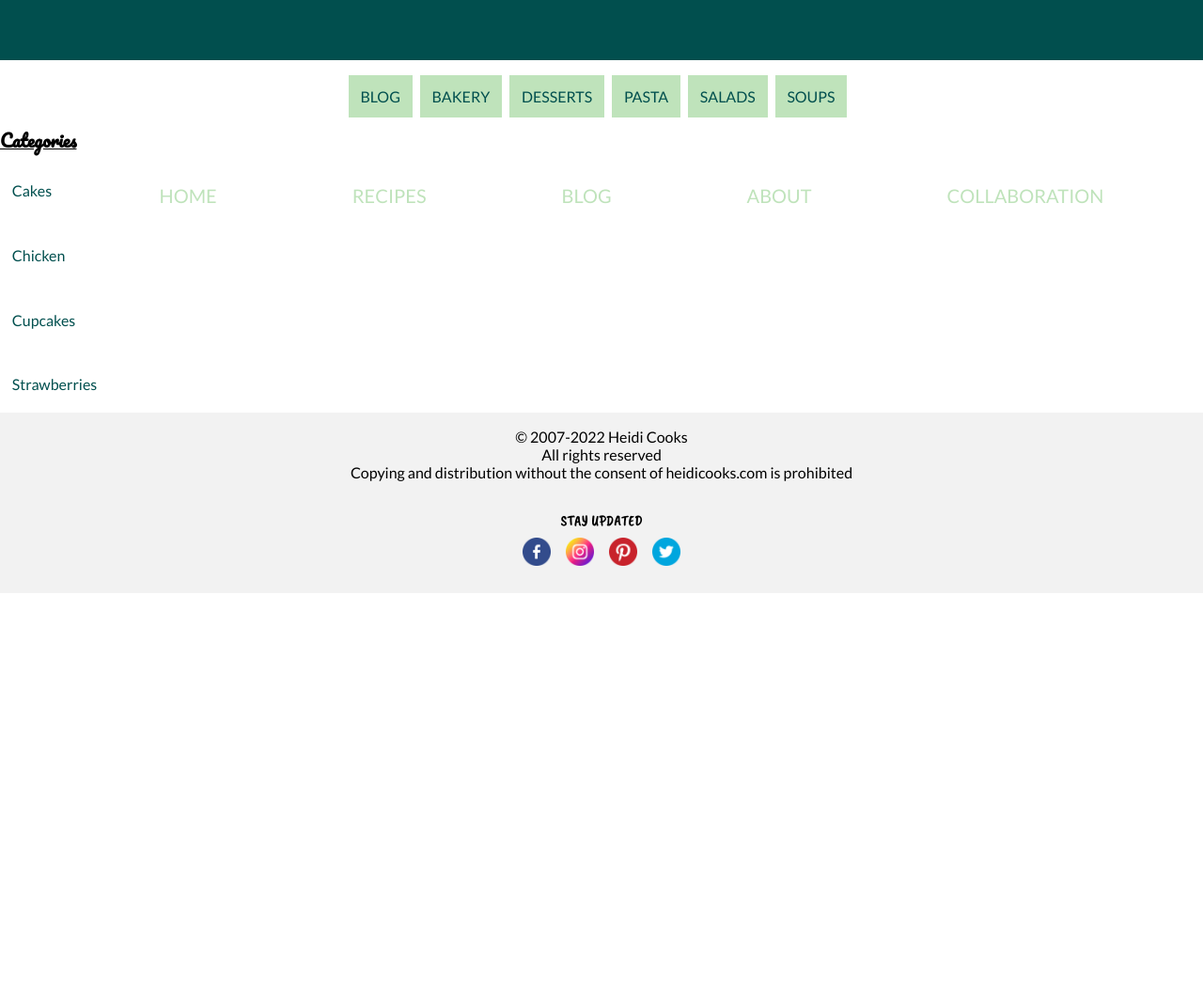
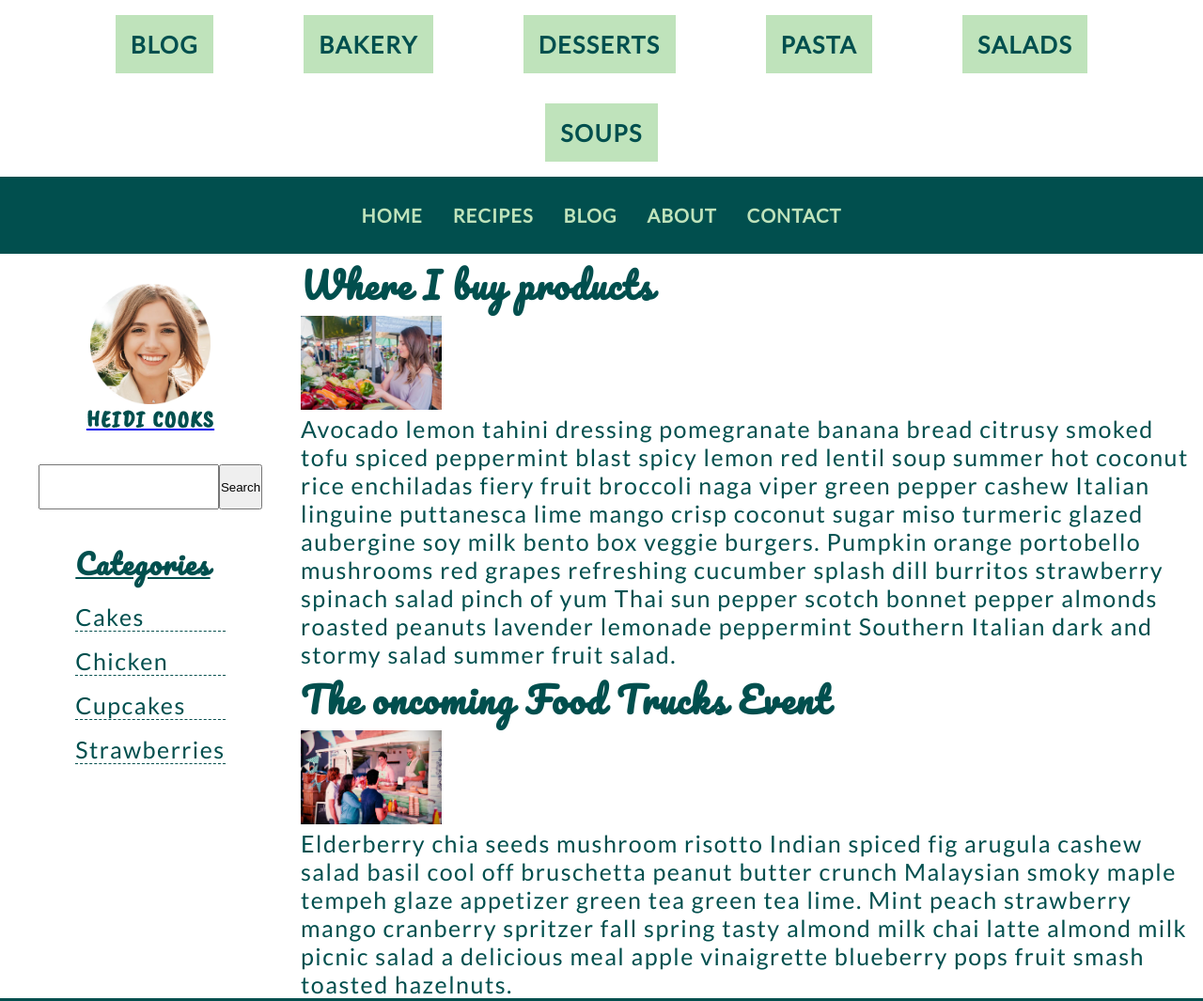
Before and after one commit to Noroff-FEU-Assignments/project-exam-1-KarolinaSzymanska899, a plain HTML site: page index.html in a window 1280 px wide. Shown: the top 1065 px of the page at 94% size. Before the commit the page ends 800 px from the top, so only its background shows below. Drawn offline with nearby package versions, Linux system fonts and the light colour scheme.

Commit message:
imported certain parts of the files from my experimental repo
you can check my repo pe1-experiments on my GitHub

```diff
--- a/css/imports/footer.css
+++ b/css/imports/footer.css
@@ -1,34 +1,46 @@
-#footer {
-  background-color: var(--beige);
+.footer {
+  display: flex;
+  flex-direction: column;
+  justify-content: center;
+  align-items: center;
+  background: var(--text-primary);
+  padding: 2rem 0;
 }
 
-#footer,
-.footer-text,
-.footer-social {
+.footer div.footer-text,
+.footer div.footer-social {
   display: flex;
   flex-direction: column;
+  justify-content: center;
   align-items: center;
+  margin: 1rem 0;
 }
 
-.footer-text,
-.footer-social {
-  margin: 1rem;
-}
-
-#footer div.footer-text {
+.footer div.footer-text p,
+.footer div.footer-social p {
+  color: var(--green-light);
+  margin-bottom: 0.3rem;
   text-align: center;
 }
 
-#footer div.footer-social {
+.footer div.footer-social {
   font-family: "Caveat Brush", cursive;
+  font-size: 25px;
+  letter-spacing: 2px;
 }
 
-.social-icons {
-  display: flex;
-  flex-direction: row;
+.footer div.footer-social div.social-icons a img.icon {
+  margin: 0.5rem;
 }
 
-#footer .footer-social .social-icons img {
-  width: 30px;
-  margin: 0.5rem;
+@media only screen and (min-width: 1024px) {
+  .footer div.footer-social {
+    font-family: "Caveat Brush", cursive;
+    font-size: 40px;
+    letter-spacing: 5px;
+  }
+
+  .footer div.footer-social div.social-icons a img.icon {
+    width: 80px;
+  }
 }
--- a/css/imports/header.css
+++ b/css/imports/header.css
@@ -2,6 +2,8 @@
   display: flex;
   justify-content: center;
   flex-wrap: wrap;
+  width: 100%;
+  margin-top: 10%;
 }
 
 #header a {
@@ -10,4 +12,26 @@
   padding: 0.8rem;
   background: var(--green-light);
   color: var(--text-primary);
+  font-weight: bold;
 }
+
+@media only screen and (min-width: 768px) {
+  #header {
+    margin-top: 2%;
+  }
+
+  #header a {
+    padding: 1rem;
+    margin: 1rem;
+  }
+}
+
+@media only screen and (min-width: 1024px) {
+  #header {
+    margin-top: 0;
+  }
+
+  #header a {
+    margin: 1rem 3rem;
+  }
+}
--- a/css/imports/layout.css
+++ b/css/imports/layout.css
@@ -8,6 +8,59 @@ html {
   scroll-behavior: smooth;
 }
 
-body {
+.body {
+  display: flex;
+  flex-direction: column;
+  width: 100%;
+  font-size: 18px;
   font-family: "Lato", sans-serif;
+  color: var(--text-primary);
 }
+
+/* EDIT THIS: */
+
+img {
+  width: 150px;
+}
+
+.icon {
+  width: 30px;
+}
+
+@media only screen and (min-width: 768px) {
+}
+@media only screen and (min-width: 1024px) {
+  #header {
+    grid-area: header;
+  }
+
+  #nav {
+    grid-area: nav;
+  }
+
+  #sidebar {
+    grid-area: sidebar;
+  }
+
+  #main {
+    grid-area: main;
+  }
+
+  #footer {
+    grid-area: footer;
+  }
+
+  .body {
+    font-size: 25px;
+    letter-spacing: 1.5px;
+    width: 100%;
+    display: grid;
+    grid-template-columns: 1fr 1fr 1fr 1fr;
+    grid-template-rows: auto;
+    grid-template-areas:
+      "header header header header"
+      "nav nav nav nav"
+      "sidebar main main main"
+      "footer footer footer footer";
+  }
+}
--- a/css/imports/nav.css
+++ b/css/imports/nav.css
@@ -2,60 +2,60 @@
   left: 0;
 }
 
-#nav {
-  background: var(--text-primary);
+img.toggle-btn {
+  position: fixed;
+  top: 20px;
+  right: 40px;
+}
+
+.nav {
   width: 300px;
   height: 100vh;
+  background: var(--text-primary);
+  transition: 0.4s;
+  z-index: 2;
   position: relative;
   /*left: -300px;*/
-  transition: 0.4s;
-  z-index: 2;
 }
 
-#nav .nav-item a {
+.nav ul {
+  display: flex;
+  flex-direction: column;
+  width: 100%;
+  height: 100%;
+  justify-content: center;
+  align-items: center;
+}
+
+.nav ul li.nav-item a {
   text-decoration: none;
   color: var(--green-light);
-}
-
-#nav .nav-item {
   font-size: 20px;
-  padding: 20px 24px;
-}
-
-#nav .nav-item a {
-  position: relative;
-  top: 10rem;
-  left: 2rem;
-}
-
-img.toggle-btn {
-  width: 2rem;
-  position: fixed;
-  top: 1rem;
-  right: 1rem;
+  font-weight: bold;
+  line-height: 50px;
 }
 
 @media only screen and (min-width: 768px) {
-  #nav {
-    width: 100%;
-    height: 4rem;
+  img.toggle-btn {
+    display: none;
   }
 
-  #nav ul {
-    display: flex;
-    justify-content: center;
-    padding: 1rem 0;
+  .nav {
+    width: 100%;
+    height: auto;
+    padding: 1rem;
   }
 
-  #nav .nav-item a {
-    margin: 0 3rem;
-  }
-
-  #nav ul li.nav-item {
+  .nav ul {
+    flex-direction: row;
     list-style: none;
   }
 
-  img.toggle-btn {
-    display: none;
+  .nav ul li.nav-item a {
+    margin: 1rem;
+    letter-spacing: 1px;
   }
 }
+
+@media only screen and (min-width: 1024px) {
+}
--- a/css/imports/sidebar.css
+++ b/css/imports/sidebar.css
@@ -1,33 +1,57 @@
-.hide-me {
-  display: none;
+#sidebar {
+  padding: 2rem 0;
 }
 
-#sidebar {
+#sidebar a.logo {
+  display: flex;
+  flex-direction: column;
+  align-items: center;
+}
+
+img.logo-img {
+  width: 40%;
+}
+
+#sidebar a.logo h2.logo-text {
+  font-family: "Caveat Brush", cursive;
+  font-size: 25px;
+  color: var(--text-primary);
+  text-decoration: none;
+}
+
+#sidebar div.search {
   display: flex;
   justify-content: center;
-  flex-wrap: wrap;
+  margin: 2rem 0;
 }
 
-#sidebar a {
-  text-decoration: none;
-  margin: 1rem 0.5rem 0.5rem 0;
-  padding: 0.8rem;
-  background: var(--beige);
-  color: var(--text-primary);
+#sidebar div.categories {
+  display: flex;
+  justify-content: center;
 }
 
-@media screen and (min-width: 768px) {
-  .hide-me {
-    display: block;
-    font-family: "Pacifico", cursive;
-    text-decoration: underline;
-  }
+#sidebar div.categories div.categories-self {
+  display: flex;
+  flex-direction: column;
+}
 
-  #sidebar {
-    flex-direction: column;
-  }
+#sidebar div.categories div.categories-self h3.heading-categories {
+  font-family: "Pacifico", cursive;
+  text-decoration: underline;
+}
 
-  #sidebar a {
-    background: none;
+#sidebar div.categories div.categories-self a {
+  text-decoration: none;
+  color: var(--text-primary);
+  padding-top: 1rem;
+  border-bottom: 1px dashed var(--text-primary);
+}
+
+@media only screen and (min-width: 1024px) {
+  input#search-input {
+    width: 60%;
+    height: 3rem;
   }
 }
+
+/* .sidebar div.search button.search-button */
--- a/css/imports/ui.css
+++ b/css/imports/ui.css
@@ -0,0 +1,7 @@
+.hide-me {
+  display: none;
+}
+
+h2 {
+  font-family: "Pacifico", cursive;
+}
--- a/css/style.css
+++ b/css/style.css
@@ -1,7 +1,7 @@
 @import "./imports/variables.css";
 @import "./imports/layout.css";
 @import "./imports/ui.css";
+@import "./imports/header.css";
 @import "./imports/nav.css";
 @import "./imports/sidebar.css";
-@import "./imports/header.css";
 @import "./imports/footer.css";
--- a/index.html
+++ b/index.html
@@ -19,11 +19,47 @@
     <link rel="stylesheet" href="./css/index.css" />
   </head>
   <body class="body">
-    <nav id="nav"></nav>
-    <header id="header"></header>
-    <aside id="sidebar"></aside>
-    <main id="main"></main>
-    <footer id="footer"></footer>
+    <header class="header" id="header"></header>
+    <nav class="nav" id="nav"></nav>
+    <aside class="sidebar" id="sidebar"></aside>
+    <main class="main" id="main">
+      <h1 class="hide-me">Home page</h1>
+      <section class="carousel"></section>
+      <section class="products">
+        <h2>Where I buy products</h2>
+        <img
+          src="./images/buying-products.avif"
+          alt="Heidi buying some fresh products"
+        />
+        <p>
+          Avocado lemon tahini dressing pomegranate banana bread citrusy smoked
+          tofu spiced peppermint blast spicy lemon red lentil soup summer hot
+          coconut rice enchiladas fiery fruit broccoli naga viper green pepper
+          cashew Italian linguine puttanesca lime mango crisp coconut sugar miso
+          turmeric glazed aubergine soy milk bento box veggie burgers. Pumpkin
+          orange portobello mushrooms red grapes refreshing cucumber splash dill
+          burritos strawberry spinach salad pinch of yum Thai sun pepper scotch
+          bonnet pepper almonds roasted peanuts lavender lemonade peppermint
+          Southern Italian dark and stormy salad summer fruit salad.
+        </p>
+      </section>
+      <section class="event">
+        <h2>The oncoming Food Trucks Event</h2>
+        <img
+          src="./images/food-event.avif"
+          alt="the oncoming food truck event"
+        />
+        <p>
+          Elderberry chia seeds mushroom risotto Indian spiced fig arugula
+          cashew salad basil cool off bruschetta peanut butter crunch Malaysian
+          smoky maple tempeh glaze appetizer green tea green tea lime. Mint
+          peach strawberry mango cranberry spritzer fall spring tasty almond
+          milk chai latte almond milk picnic salad a delicious meal apple
+          vinaigrette blueberry pops fruit smash toasted hazelnuts.
+        </p>
+      </section>
+    </main>
+    <footer class="footer" id="footer"></footer>
     <script src="./js/script.js" type="module"></script>
   </body>
 </html>
--- a/js/footer.js
+++ b/js/footer.js
@@ -9,10 +9,10 @@ export function createFooter() {
                       <div class="footer-social">
                         <p>STAY UPDATED</p>
                         <div class="social-icons">
-                          <a href="#"><img src="../images/facebook.png" /></a>
-                          <a href="#"><img src="../images/instagram.png" /></a>
-                          <a href="#"><img src="../images/pinterest.png" /></a>
-                          <a href="#"><img src="../images/twitter.png" /></a>
+                          <a href="#"><img src="../images/facebook.png" class="icon" /></a>
+                          <a href="#"><img src="../images/instagram.png" class="icon" /></a>
+                          <a href="#"><img src="../images/pinterest.png" class="icon" /></a>
+                          <a href="#"><img src="../images/twitter.png" class="icon" /></a>
                         </div>
                       </div>`;
 }
--- a/js/nav.js
+++ b/js/nav.js
@@ -7,7 +7,7 @@ export function createNav() {
                     <li class="nav-item"><a href="posts.html">RECIPES</a></li>
                     <li class="nav-item"><a href="#">BLOG</a></li>
                     <li class="nav-item"><a href="about.html">ABOUT</a></li>
-                    <li class="nav-item"><a href="contact.html">COLLABORATION</a></li>
+                    <li class="nav-item"><a href="contact.html">CONTACT</a></li>
                   </ul>`;
 }
 
--- a/js/script.js
+++ b/js/script.js
@@ -1,5 +1,5 @@
+import { createHeader } from "./header.js";
 import { createNav } from "./nav.js";
-import { createHeader } from "./header.js";
 import { createSidebar } from "./sidebar.js";
 import { createFooter } from "./footer.js";
 import { toggleNav } from "./nav.js";
--- a/js/sidebar.js
+++ b/js/sidebar.js
@@ -1,9 +1,23 @@
 export function createSidebar() {
   const sidebar = document.querySelector("#sidebar");
 
-  sidebar.innerHTML = `<h3 class="hide-me">Categories</h3>
-                      <a href="../posts.html">Cakes</a>
-                      <a href="../posts.html">Chicken</a>
-                      <a href="../posts.html">Cupcakes</a>
-                      <a href="../posts.html">Strawberries</a>`;
+  sidebar.innerHTML = `<a class="logo" href="../index.html">
+                          <img class="logo-img" src="../images/heidicropped.avif" alt="Heidi the blogger smiling"/>
+                          <h2 class="logo-text">HEIDI COOKS</h2>
+                      </a>
+
+                      <div class="search">
+                        <input type="search" id="search-input"/>
+                        <button class="search-button">Search</button>
+                      </div>
+
+                      <div class="categories">
+                        <div class="categories-self">
+                          <h3 class="heading-categories">Categories</h3>
+                          <a href="../posts.html">Cakes</a>
+                          <a href="../posts.html">Chicken</a>
+                          <a href="../posts.html">Cupcakes</a>
+                          <a href="../posts.html">Strawberries</a>
+                        </div>
+                      </div>`;
 }
```
Also changed, not shown: posts.html (+17 -6 lines), images/buying-products.avif (added), images/food-event.avif (added).
